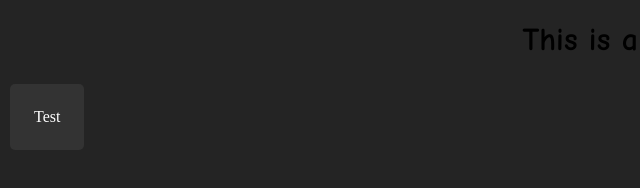
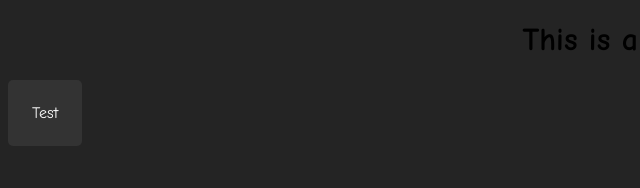
Before and after one commit to LweoIsHere/LweoIsHere.github.io, a plain HTML site: page index.html in a window 1280 px wide. Shown: the full height of the page, 0-640 px from the left. Drawn offline with Linux system fonts and the light colour scheme.

Commit message:
Update customcss.css

```diff
--- a/customcss.css
+++ b/customcss.css
@@ -15,9 +15,9 @@
     background-color: #333333;
     border-radius: 5px;
     color: white;
-    right: 50%;
+    font-family: "Comic Sans MS", "Comic Sans", cursive;
     padding: 1.5rem;
     text-decoration: none;
     display: inline-block;
-    margin: 4px 2px;
+    margin: auto;
   }
```
